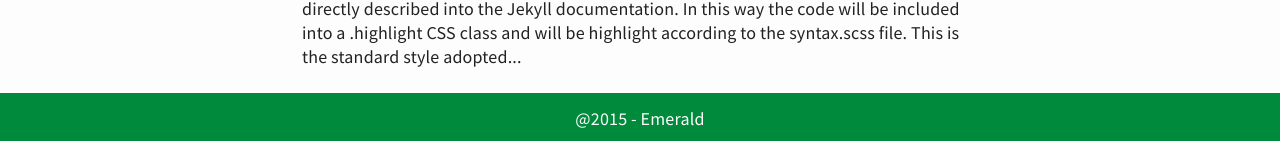
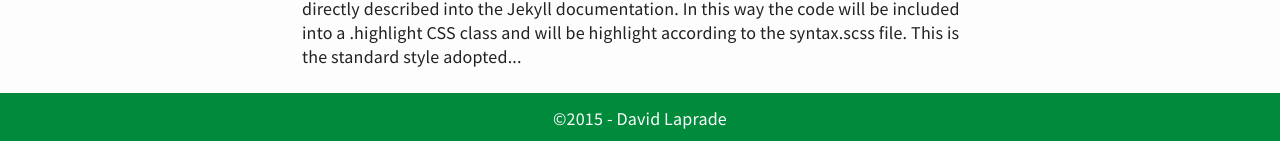
Before and after one commit to davidlaprade/davidlaprade.github.io, a Jekyll site: the page built from index.html, in a window 1280 px wide. Shown: the part 1178-1319 px from the top of the page. Built offline with Jekyll 4.4.1, drawn with Linux system fonts in a browser that asks for light colours; the list of posts is cut into pages by our own code.

Commit message:
Change footer copyright to be in my name

```diff
--- a/_includes/footer.html
+++ b/_includes/footer.html
@@ -1 +1 @@
-<footer><span>@2015 - Emerald</span></footer>
+<footer><span>&copy;2015 - David Laprade</span></footer>
```
